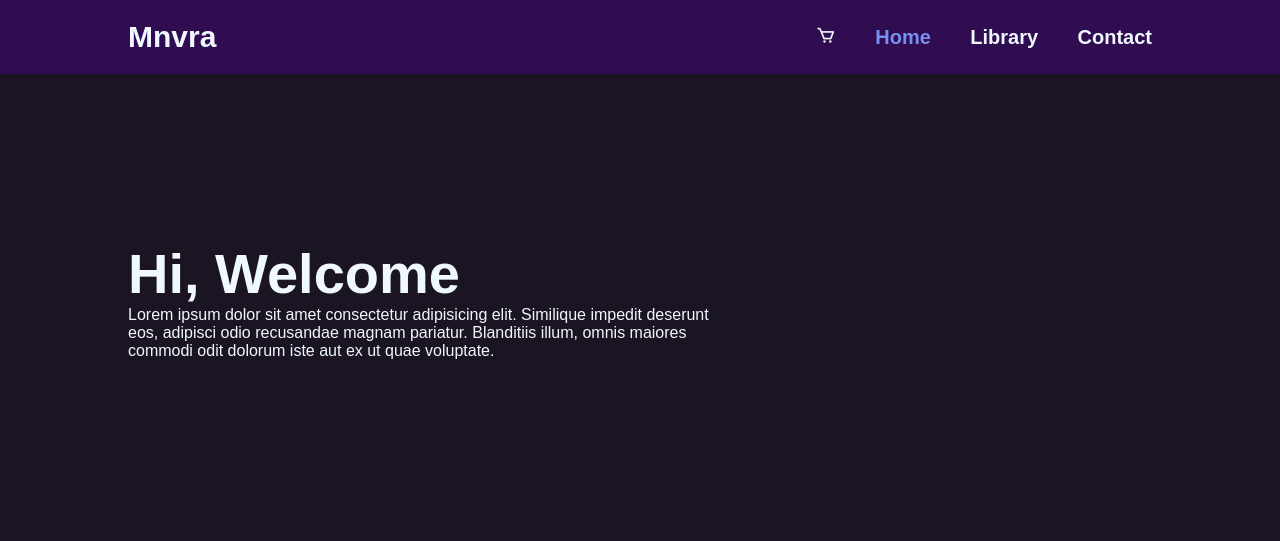
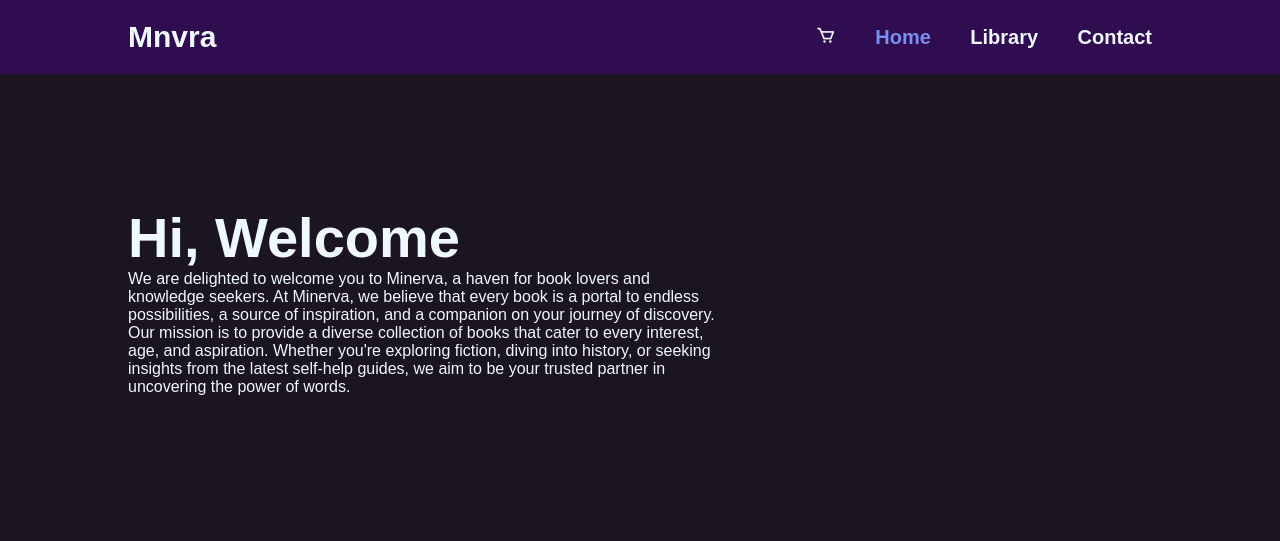
Before and after one commit to MinerVaaa12/minervaa.github.io, a plain HTML site: page PORTOFOLIO WEB/index.html in a window 1280 px wide. Shown: the top 541 px of the page. Drawn offline with nearby package versions, Linux system fonts and the light colour scheme.

Commit message:
Hello There

```diff
--- a/PORTOFOLIO WEB/index.html
+++ b/PORTOFOLIO WEB/index.html
@@ -27,10 +27,14 @@
         <section class="home">
             <div class="home-content">
                 <h1>Hi, Welcome</h1>
-                <p>Lorem ipsum dolor sit amet consectetur adipisicing elit.
-                    Similique impedit deserunt eos, adipisci odio recusandae
-                    magnam pariatur. Blanditiis illum, omnis maiores commodi
-                     odit dolorum iste aut ex ut quae voluptate.</p>
+                <p>We are delighted to welcome you to Minerva,
+                    a haven for book lovers and knowledge seekers. At Minerva, we believe that every
+                    book is a portal to endless possibilities,
+                    a source of inspiration, and a companion on your journey of discovery.
+                    Our mission is to provide a diverse collection of books that cater to
+                     every interest, age, and aspiration. Whether you're exploring fiction, diving into history,
+                     or seeking insights from the latest self-help guides, we aim to be your trusted partner in
+                     uncovering the power of words.</p>
             </div>
         </section>
 
```
